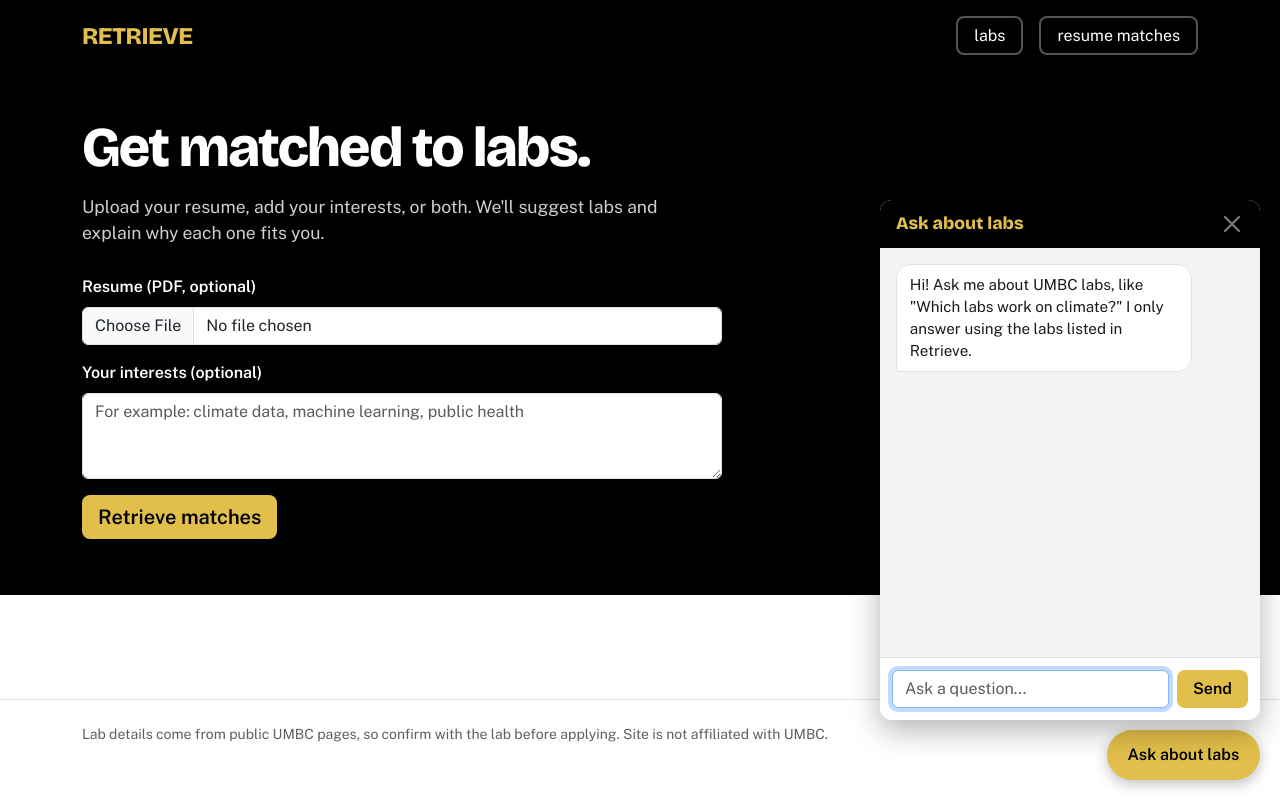
After one commit to Mtogbe/Retrieve, a Flask app: template templates/match.html in a window 1280 px wide, after a click on "Ask about labs". The commit adds this page. Run offline with Flask 3, Linux system fonts and the light colour scheme; the template is opened without the code that fills it, so the values that code supplies are empty; some libraries are stand-ins or nearby versions.

Commit message:
frontend for resume matches and ai chatbot

```diff
--- a/app.py
+++ b/app.py
@@ -34,20 +34,12 @@ def labs_page():
 
 @app.route("/lab/<lab_id>")
 def lab_page(lab_id):
-    labs = load_labs()
-
-    for lab in labs:
-        if lab.get("id") == lab_id:
-            return jsonify(lab)
-
-    return jsonify({
-        "error": "Lab not found"
-    }), 404
+    return render_template("lab.html")
 
 
 @app.route("/match")
 def match_page():
-    return "Retrieve match page"
+    return render_template("match.html")
 
 
 @app.route("/api/labs")
--- a/static/app.js
+++ b/static/app.js
@@ -47,7 +47,7 @@ function labRow(lab) {
     </li>`;
 }
 
-// Home page: search, department filter, area chips
+// Labs page: search, department filter, area tags
 function initSearchPage() {
   const input = document.getElementById("search-input");
   const deptSelect = document.getElementById("department-select");
@@ -133,35 +133,6 @@ function initSearchPage() {
       .join("");
   }
 
-    // Fill the department dropdown and the area tags from the full lab list
-  async function loadFilters() {
-    try {
-      const labs = await getJson("/api/labs");
-
-      const depts = [...new Set(labs.map((l) => l.department).filter(Boolean))].sort();
-      deptSelect.innerHTML = '<option value="">All departments</option>' +
-        depts.map((d) => `<option value="${escapeHtml(d)}">${escapeHtml(d)}</option>`).join("");
-
-      // Count how many labs use each area, then keep the 12 most common
-      const counts = {};
-      labs.forEach((lab) => {
-        (lab.research_areas || []).forEach((a) => {
-          counts[a] = (counts[a] || 0) + 1;
-        });
-      });
-      topAreas = Object.keys(counts).sort((a, b) => counts[b] - counts[a]).slice(0, 12);
-      renderAreaTags();
-    } catch (err) {
-      console.log("Could not load filters:", err);
-    }
-  }
-
-  // Draw the tags at the top, highlighting the selected one
-  function renderAreaTags() {
-    areaTags.innerHTML = topAreas
-      .map((a) => `<button type="button" class="area-chip${a === currentArea ? " active" : ""}" data-area="${escapeHtml(a)}">${escapeHtml(a)}</button>`)
-      .join("");
-  }
   // Wait until typing pauses before searching
   input.addEventListener("input", () => {
     clearTimeout(timer);
@@ -170,7 +141,7 @@ function initSearchPage() {
 
   deptSelect.addEventListener("change", runSearch);
 
-  // Clicking an area chip filters by that area
+  // Clicking a tag on a lab card filters by that area
   results.addEventListener("click", (e) => {
     const chip = e.target.closest(".area-chip");
     if (chip) setArea(chip.dataset.area);
@@ -191,7 +162,286 @@ function initSearchPage() {
   runSearch();
 }
 
+// Match page: resume upload, interests, AI results, email drafts
+function initMatchPage() {
+  const form = document.getElementById("match-form");
+  const resumeInput = document.getElementById("resume-input");
+  const interestsInput = document.getElementById("interests-input");
+  const button = document.getElementById("match-button");
+  const errorBox = document.getElementById("match-error");
+  const loading = document.getElementById("match-loading");
+  const count = document.getElementById("match-count");
+  const results = document.getElementById("match-results");
+
+  const dialog = document.getElementById("email-dialog");
+  const emailTo = document.getElementById("email-to");
+  const emailLoading = document.getElementById("email-loading");
+  const emailError = document.getElementById("email-error");
+  const emailDraft = document.getElementById("email-draft");
+  const copyButton = document.getElementById("email-copy");
+
+  let labsById = {};    // lab id -> full lab record
+  let resumeText = "";  // saved for the email draft step
+  let emailRequestId = 0;
+
+  // Download all labs once so we can show full details for each match
+  async function loadLabs() {
+    const labs = await getJson("/api/labs");
+    labs.forEach((lab) => { labsById[lab.id] = lab; });
+  }
+
+  function showError(message) {
+    errorBox.textContent = message;
+    errorBox.classList.remove("d-none");
+  }
+
+  // One matched lab, with the AI's reason near the top
+  function matchRow(match) {
+    const lab = labsById[match.lab_id];
+    if (!lab) return "";  // never show a lab that isn't in our data
+
+    const tags = (lab.research_areas || [])
+      .map((a) => `<span class="lab-tag">${escapeHtml(a)}</span>`).join("");
+    const pi = lab.pi_name ? `<span class="lab-pi">${escapeHtml(lab.pi_name)}</span>` : "";
+    const desc = lab.description ? `<p class="lab-desc">${escapeHtml(lab.description)}</p>` : "";
+    const email = lab.contact_email
+      ? `<div class="lab-email">Email: <a href="mailto:${escapeHtml(lab.contact_email)}">${escapeHtml(lab.contact_email)}</a></div>`
+      : "";
+    const link = `/lab/${encodeURIComponent(lab.id)}`;
+
+    return `
+      <li class="lab-row">
+        <div class="lab-main">
+          <h2 class="lab-name"><a href="${link}">${escapeHtml(lab.name)}</a></h2>
+          <div class="lab-meta">${pi}<span class="lab-dept">${escapeHtml(lab.department)}</span></div>
+          <div class="match-reason"><strong>Why this matches you:</strong> ${escapeHtml(match.reason)}</div>
+          ${desc}
+          ${email}
+          <div class="lab-areas mt-2">${tags}</div>
+        </div>
+        <div class="lab-side">
+          ${statusHtml(lab.accepting_students)}
+          <button type="button" class="btn btn-retrieve apply-btn" data-lab-id="${escapeHtml(lab.id)}">Apply</button>
+        </div>
+      </li>`;
+  }
+
+  // Open the popup and ask the server to draft an email for one lab
+  async function openEmailDraft(labId) {
+    const lab = labsById[labId];
+    if (!lab) return;
+
+    const myId = ++emailRequestId;
+    emailTo.textContent = lab.contact_email
+      ? `To: ${lab.pi_name || lab.name} (${lab.contact_email})`
+      : `For: ${lab.name}`;
+    emailError.classList.add("d-none");
+    emailDraft.classList.add("d-none");
+    emailDraft.value = "";
+    emailLoading.classList.remove("d-none");
+    copyButton.disabled = true;
+    copyButton.textContent = "Copy email";
+    dialog.showModal();
+
+    try {
+      const res = await getJson("/api/email", {
+        method: "POST",
+        headers: { "Content-Type": "application/json" },
+        body: JSON.stringify({ lab_id: labId, resume_text: resumeText }),
+      });
+      if (myId !== emailRequestId) return;  // they opened a different lab meanwhile
+      emailDraft.value = res.draft || "";
+      emailDraft.classList.remove("d-none");
+      copyButton.disabled = false;
+    } catch (err) {
+      if (myId !== emailRequestId) return;
+      console.log("Email draft failed:", err);
+      emailError.textContent = `Couldn't write the draft: ${err.message}`;
+      emailError.classList.remove("d-none");
+    } finally {
+      if (myId === emailRequestId) emailLoading.classList.add("d-none");
+    }
+  }
+
+  // Apply buttons are created after the page loads, so listen on the list that holds them
+  results.addEventListener("click", (e) => {
+    const btn = e.target.closest(".apply-btn");
+    if (btn) openEmailDraft(btn.dataset.labId);
+  });
+
+  document.getElementById("email-close").addEventListener("click", () => dialog.close());
+
+  // Clicking the dark area outside the popup closes it
+  dialog.addEventListener("click", (e) => {
+    if (e.target === dialog) dialog.close();
+  });
+
+  copyButton.addEventListener("click", async () => {
+    try {
+      await navigator.clipboard.writeText(emailDraft.value);
+      copyButton.textContent = "Copied";
+    } catch (err) {
+      console.log("Copy failed:", err);
+      emailDraft.select();  // highlight it so they can press Ctrl+C
+      copyButton.textContent = "Press Ctrl+C to copy";
+    }
+    setTimeout(() => { copyButton.textContent = "Copy email"; }, 2000);
+  });
+
+  form.addEventListener("submit", async (e) => {
+    e.preventDefault();  // stop the browser from reloading the page
+    errorBox.classList.add("d-none");
+
+    const file = resumeInput.files[0];
+    const interests = interestsInput.value.trim();
+
+    // Check the input before bothering the server
+    if (!file && !interests) {
+      showError("Upload resume or type at least one interest.");
+      return;
+    }
+    if (file && file.type !== "application/pdf") {
+      showError("Resume needs to be PDF");
+      return;
+    }
+
+    // Package the file and text the way /api/match expects
+    const data = new FormData();
+    if (file) data.append("resume", file);
+    if (interests) data.append("interests", interests);
+
+    button.disabled = true;
+    loading.classList.remove("d-none");
+    count.textContent = "";
+    results.innerHTML = "";
+
+    try {
+      if (!Object.keys(labsById).length) await loadLabs();
+      const res = await getJson("/api/match", { method: "POST", body: data });
+      resumeText = res.resume_text || "";
+
+      const rows = (res.matches || []).map(matchRow).filter(Boolean);
+      count.textContent = `${rows.length} match${rows.length === 1 ? "" : "es"} found`;
+      results.innerHTML = rows.length
+        ? rows.join("")
+        : '<li class="empty-state">No matches yet. Add more interests, or upload your resume for better matches.</li>';
+      button.textContent = "Update matches";
+    } catch (err) {
+      console.log("Match failed:", err);
+      showError(`Couldn't get matches: ${err.message}`);
+    } finally {
+      button.disabled = false;
+      loading.classList.add("d-none");
+    }
+  });
+}
+// Floating chat panel (on every page)
+function initChat() {
+  const toggle = document.getElementById("chat-toggle");
+  const panel = document.getElementById("chat-panel");
+  const closeBtn = document.getElementById("chat-close");
+  const messages = document.getElementById("chat-messages");
+  const form = document.getElementById("chat-form");
+  const input = document.getElementById("chat-input");
+  const send = document.getElementById("chat-send");
+
+  let history = [];      // past messages, sent with each new question
+  let labsById = null;   // loaded the first time the AI mentions a lab
+
+  function openChat() {
+    panel.classList.remove("d-none");
+    toggle.setAttribute("aria-expanded", "true");
+    input.focus();
+  }
+
+  function closeChat() {
+    panel.classList.add("d-none");
+    toggle.setAttribute("aria-expanded", "false");
+    toggle.focus();
+  }
+
+  toggle.addEventListener("click", () => {
+    if (panel.classList.contains("d-none")) openChat();
+    else closeChat();
+  });
+  closeBtn.addEventListener("click", closeChat);
+  panel.addEventListener("keydown", (e) => {
+    if (e.key === "Escape") closeChat();
+  });
+
+  // Add one message bubble and scroll down to it
+  function addMessage(role, text) {
+    const bubble = document.createElement("div");
+    bubble.className = `chat-msg ${role === "user" ? "chat-user" : "chat-ai"}`;
+    bubble.textContent = text;
+    messages.appendChild(bubble);
+    messages.scrollTop = messages.scrollHeight;
+    return bubble;
+  }
+
+  // Show links to the labs the AI mentioned (only ones in our data)
+  async function addLabLinks(bubble, labIds) {
+    if (!labIds || !labIds.length) return;
+    try {
+      if (!labsById) {
+        const map = {};
+        const labs = await getJson("/api/labs");
+        labs.forEach((lab) => { map[lab.id] = lab; });
+        labsById = map;
+      }
+      const links = labIds
+        .filter((id) => labsById[id])
+        .map((id) => `<a class="chat-lab-link" href="/lab/${encodeURIComponent(id)}">${escapeHtml(labsById[id].name)}</a>`);
+      if (links.length) {
+        bubble.insertAdjacentHTML("beforeend", `<div class="chat-labs">${links.join("")}</div>`);
+        messages.scrollTop = messages.scrollHeight;
+      }
+    } catch (err) {
+      console.log("Could not load lab links:", err);
+    }
+  }
+
+  form.addEventListener("submit", async (e) => {
+    e.preventDefault();
+    const text = input.value.trim();
+    if (!text) return;
+
+    addMessage("user", text);
+    input.value = "";
+    send.disabled = true;
+    const thinking = addMessage("assistant", "Thinking...");
+    thinking.classList.add("chat-thinking");
+
+    try {
+      const res = await getJson("/api/chat", {
+        method: "POST",
+        headers: { "Content-Type": "application/json" },
+        body: JSON.stringify({ message: text, history: history }),
+      });
+      thinking.remove();
+
+      const reply = res.reply || "No answer came back. Try asking another way.";
+      const bubble = addMessage("assistant", reply);
+
+      // Remember this exchange so follow-up questions make sense
+      history.push({ role: "user", content: text });
+      history.push({ role: "assistant", content: reply });
+      history = history.slice(-20);  // keep only the last 20 messages
+
+      addLabLinks(bubble, res.lab_ids);
+    } catch (err) {
+      thinking.remove();
+      console.log("Chat failed:", err);
+      addMessage("assistant", `Couldn't get an answer: ${err.message}`).classList.add("chat-error");
+    } finally {
+      send.disabled = false;
+      input.focus();
+    }
+  });
+}
 // Run the right code for whichever page is open
 document.addEventListener("DOMContentLoaded", () => {
   if (document.getElementById("search-page")) initSearchPage();
+  if (document.getElementById("match-page")) initMatchPage();
+  if (document.getElementById("chat-panel")) initChat();
 });
--- a/static/style.css
+++ b/static/style.css
@@ -43,6 +43,25 @@ h1, h2, h3, .brand {
   font-size: 0.95rem;
 }
 .nav-link-r:hover, .nav-link-r:focus-visible { color: var(--gold); }
+
+/* Nav tabs from the wireframe */
+.nav-tab {
+  color: #fff;
+  text-decoration: none;
+  border: 2px solid #555;
+  border-radius: 0.5rem;
+  padding: 0.35rem 1rem;
+}
+
+.nav-tab:hover {
+  color: #fff;
+  border-color: #fff;
+}
+
+.nav-tab.active {
+  color: var(--gold);
+  border-color: var(--gold);
+}
 
 /* Hero with the search bar */
 .hero {
@@ -90,7 +109,7 @@ h1, h2, h3, .brand {
 
 .search-input:focus, .dept-select:focus {
   border-color: var(--gold);
-  box-shadow: 0 0 0 4px rgba(253, 181, 21, 0.45);
+  box-shadow: 0 0 0 4px rgba(226, 191, 74, 0.45);
 }
 
 .hero-alt { margin: 1.25rem 0 0; color: #cfcfcf; }
@@ -121,6 +140,14 @@ h1, h2, h3, .brand {
   padding: 0.1rem 0.6rem;
   margin-left: 0.4rem;
   font-size: 0.8rem;
+}
+
+/* Area tags above the results */
+.area-tags {
+  display: flex;
+  flex-wrap: wrap;
+  gap: 0.4rem;
+  margin-bottom: 1rem;
 }
 
 .lab-list { list-style: none; padding: 0; margin: 0; }
@@ -159,12 +186,16 @@ h1, h2, h3, .brand {
   line-height: 1.55;
   display: -webkit-box;
   -webkit-line-clamp: 3;
+  line-clamp: 3;
   -webkit-box-orient: vertical;
   overflow: hidden;
 }
 
+.lab-email { font-size: 0.9rem; }
+
 .lab-areas { display: flex; flex-wrap: wrap; gap: 0.4rem; }
 
+/* Clickable tags (labs page) */
 .area-chip {
   border: 1px solid var(--line);
   background: var(--mist);
@@ -176,6 +207,20 @@ h1, h2, h3, .brand {
 .area-chip:hover, .area-chip:focus-visible {
   background: var(--gold);
   border-color: var(--gold);
+}
+.area-chip.active {
+  background: var(--gold);
+  border-color: var(--gold);
+  font-weight: 600;
+}
+
+/* Plain tags (match page, not clickable) */
+.lab-tag {
+  border: 1px solid var(--line);
+  background: var(--mist);
+  border-radius: 999px;
+  padding: 0.2rem 0.7rem;
+  font-size: 0.85rem;
 }
 
 .lab-side {
@@ -221,47 +266,168 @@ h1, h2, h3, .brand {
 
 .empty-state { padding: 3rem 0; color: var(--gray); }
 
+/* Match page */
+.match-form { max-width: 640px; }
+.match-form .form-label { color: #fff; font-weight: 600; }
+
+.match-error {
+  margin-top: 1rem;
+  background: #FFF1F1;
+  color: #9B1C1C;
+  border-radius: 0.5rem;
+  padding: 0.75rem 1rem;
+}
+
+.match-loading {
+  display: flex;
+  align-items: center;
+  gap: 0.75rem;
+  padding: 2rem 0;
+  color: var(--gray);
+}
+.match-loading .spinner-border { color: var(--gold-deep); }
+
+.match-count { font-size: 1.75rem; font-weight: 800; margin-bottom: 0.5rem; }
+
+.match-reason {
+  background: #FFF6DD;
+  border-left: 4px solid var(--gold);
+  border-radius: 0.25rem;
+  padding: 0.6rem 0.9rem;
+  margin: 0.6rem 0;
+}
+
+/* Email draft popup */
+.email-dialog {
+  width: min(640px, 92vw);
+  border: 0;
+  border-radius: 0.75rem;
+  padding: 0;
+}
+.email-dialog::backdrop { background: rgba(0, 0, 0, 0.6); }
+
+.email-dialog-body { padding: 1.5rem; }
+
+.email-dialog-head {
+  display: flex;
+  justify-content: space-between;
+  align-items: flex-start;
+  gap: 1rem;
+}
+.email-dialog-head h2 { font-size: 1.4rem; font-weight: 800; margin: 0; }
+
+.email-to { color: var(--gray); margin: 0.4rem 0 1rem; }
+.email-draft { font-size: 0.95rem; line-height: 1.5; }
+.email-note { color: var(--gray); font-size: 0.85rem; margin: 0.75rem 0; }
+.email-actions { display: flex; justify-content: flex-end; }
+
+/* Floating chat */
+.chat-toggle {
+  position: fixed;
+  right: 1.25rem;
+  bottom: 1.25rem;
+  z-index: 1000;
+  background: var(--gold);
+  color: #000;
+  font-weight: 700;
+  border: 0;
+  border-radius: 999px;
+  padding: 0.8rem 1.3rem;
+  box-shadow: 0 4px 14px rgba(0, 0, 0, 0.25);
+}
+.chat-toggle:hover { background: var(--gold-deep); }
+
+.chat-panel {
+  position: fixed;
+  right: 1.25rem;
+  bottom: 5rem;
+  z-index: 1000;
+  width: min(380px, calc(100vw - 2.5rem));
+  height: min(520px, calc(100vh - 7rem));
+  display: flex;
+  flex-direction: column;
+  background: #fff;
+  border-radius: 0.75rem;
+  box-shadow: 0 10px 30px rgba(0, 0, 0, 0.3);
+  overflow: hidden;
+}
+
+.chat-head {
+  display: flex;
+  justify-content: space-between;
+  align-items: center;
+  background: #000;
+  padding: 0.75rem 1rem;
+}
+.chat-head h2 { font-size: 1.1rem; font-weight: 800; margin: 0; color: var(--gold); }
+
+.chat-messages {
+  flex: 1;
+  overflow-y: auto;
+  display: flex;
+  flex-direction: column;
+  gap: 0.5rem;
+  padding: 1rem;
+  background: var(--mist);
+}
+
+.chat-msg {
+  max-width: 85%;
+  padding: 0.55rem 0.8rem;
+  border-radius: 0.9rem;
+  font-size: 0.95rem;
+  line-height: 1.45;
+  white-space: pre-wrap;
+}
+.chat-user {
+  align-self: flex-end;
+  background: var(--gold);
+  color: #000;
+  border-bottom-right-radius: 0.25rem;
+}
+.chat-ai {
+  align-self: flex-start;
+  background: #fff;
+  border: 1px solid var(--line);
+  border-bottom-left-radius: 0.25rem;
+}
+.chat-thinking { color: var(--gray); font-style: italic; }
+.chat-error { background: #FFF1F1; color: #9B1C1C; border-color: #F5C2C2; }
+
+.chat-labs {
+  display: flex;
+  flex-wrap: wrap;
+  gap: 0.35rem;
+  margin-top: 0.5rem;
+  white-space: normal;
+}
+.chat-lab-link {
+  font-size: 0.85rem;
+  background: var(--mist);
+  border: 1px solid var(--line);
+  border-radius: 999px;
+  padding: 0.15rem 0.6rem;
+  color: var(--ink);
+  text-decoration: none;
+}
+.chat-lab-link:hover { background: var(--gold); border-color: var(--gold); }
+
+.chat-form {
+  display: flex;
+  gap: 0.5rem;
+  padding: 0.75rem;
+  border-top: 1px solid var(--line);
+}
+
+/* Footer */
 .site-footer {
   border-top: 1px solid var(--line);
   color: var(--gray);
   margin-top: 3rem;
 }
 
-/* Phones: stack each lab row */
+/* Phones: stack each lab row (keep this last so it wins) */
 @media (max-width: 640px) {
   .lab-row { flex-direction: column; gap: 0.75rem; }
   .lab-side { flex-direction: row; align-items: center; min-width: 0; }
 }
-
-/* Nav tabs from the wireframe */
-.nav-tab {
-  color: #fff;
-  text-decoration: none;
-  border: 2px solid #555;
-  border-radius: 0.5rem;
-  padding: 0.35rem 1rem;
-}
-
-.nav-tab:hover {
-  color: #fff;
-  border-color: #fff;
-}
-
-.nav-tab.active {
-  color: var(--gold);
-  border-color: var(--gold);
-}
-
-/* Area tags above the results */
-.area-tags {
-  display: flex;
-  flex-wrap: wrap;
-  gap: 0.4rem;
-  margin-bottom: 1rem;
-}
-
-.area-chip.active {
-  background: var(--gold);
-  border-color: var(--gold);
-  font-weight: 600;
-}
--- a/templates/base.html
+++ b/templates/base.html
@@ -32,6 +32,22 @@
     </div>
   </footer>
 
+    <button type="button" id="chat-toggle" class="chat-toggle" aria-expanded="false" aria-controls="chat-panel">Ask about labs</button>
+
+  <section id="chat-panel" class="chat-panel d-none" aria-label="Lab assistant">
+    <div class="chat-head">
+      <h2>Ask about labs</h2>
+      <button type="button" id="chat-close" class="btn-close btn-close-white" aria-label="Close chat"></button>
+    </div>
+    <div id="chat-messages" class="chat-messages" aria-live="polite">
+      <div class="chat-msg chat-ai">Hi! Ask me about UMBC labs, like "Which labs work on climate?" I only answer using the labs listed in Retrieve.</div>
+    </div>
+    <form id="chat-form" class="chat-form">
+      <label for="chat-input" class="visually-hidden">Your question</label>
+      <input id="chat-input" class="form-control" placeholder="Ask a question..." autocomplete="off">
+      <button type="submit" id="chat-send" class="btn btn-retrieve">Send</button>
+    </form>
+  </section>
   <script src="{{ url_for('static', filename='app.js') }}"></script>
   {% block scripts %}{% endblock %}
 </body>
--- /dev/null
+++ b/templates/match.html
@@ -0,0 +1,59 @@
+{% extends "base.html" %}
+
+{% block title %}Retrieve: get matched to labs{% endblock %}
+
+{% block content %}
+<div id="match-page">
+  <section class="hero">
+    <div class="container">
+      <h1 class="hero-title">Get matched to labs.</h1>
+      <p class="hero-sub">Upload your resume, add your interests, or both. We'll suggest labs and explain why each one fits you.</p>
+
+      <form id="match-form" class="match-form" novalidate>
+        <div class="mb-3">
+          <label for="resume-input" class="form-label">Resume (PDF, optional)</label>
+          <input id="resume-input" type="file" accept="application/pdf" class="form-control">
+        </div>
+        <div class="mb-3">
+          <label for="interests-input" class="form-label">Your interests (optional)</label>
+          <textarea id="interests-input" rows="3" class="form-control"
+                    placeholder="For example: climate data, machine learning, public health"></textarea>
+        </div>
+        <button id="match-button" type="submit" class="btn btn-retrieve btn-lg">Retrieve matches</button>
+        <div id="match-error" class="match-error d-none" role="alert"></div>
+      </form>
+    </div>
+  </section>
+
+  <section class="container py-4">
+    <div id="match-loading" class="match-loading d-none">
+      <div class="spinner-border" aria-hidden="true"></div>
+      <span>Reading your resume and finding labs...</span>
+    </div>
+    <h2 id="match-count" class="match-count"></h2>
+    <ul id="match-results" class="lab-list"></ul>
+  </section>
+
+  <dialog id="email-dialog" class="email-dialog" aria-labelledby="email-title">
+    <div class="email-dialog-body">
+      <div class="email-dialog-head">
+        <h2 id="email-title">Apply by email: your draft</h2>
+        <button type="button" id="email-close" class="btn-close" aria-label="Close"></button>
+      </div>
+      <p id="email-to" class="email-to"></p>
+
+      <div id="email-loading" class="match-loading">
+        <div class="spinner-border" aria-hidden="true"></div>
+        <span>Writing your draft...</span>
+      </div>
+      <div id="email-error" class="match-error d-none" role="alert"></div>
+      <textarea id="email-draft" class="form-control email-draft d-none" rows="12"></textarea>
+
+      <p class="email-note">Read it over and make it yours. Nothing is sent until you send it yourself.</p>
+      <div class="email-actions">
+        <button type="button" id="email-copy" class="btn btn-retrieve" disabled>Copy email</button>
+      </div>
+    </div>
+  </dialog>
+</div>
+{% endblock %}
```
